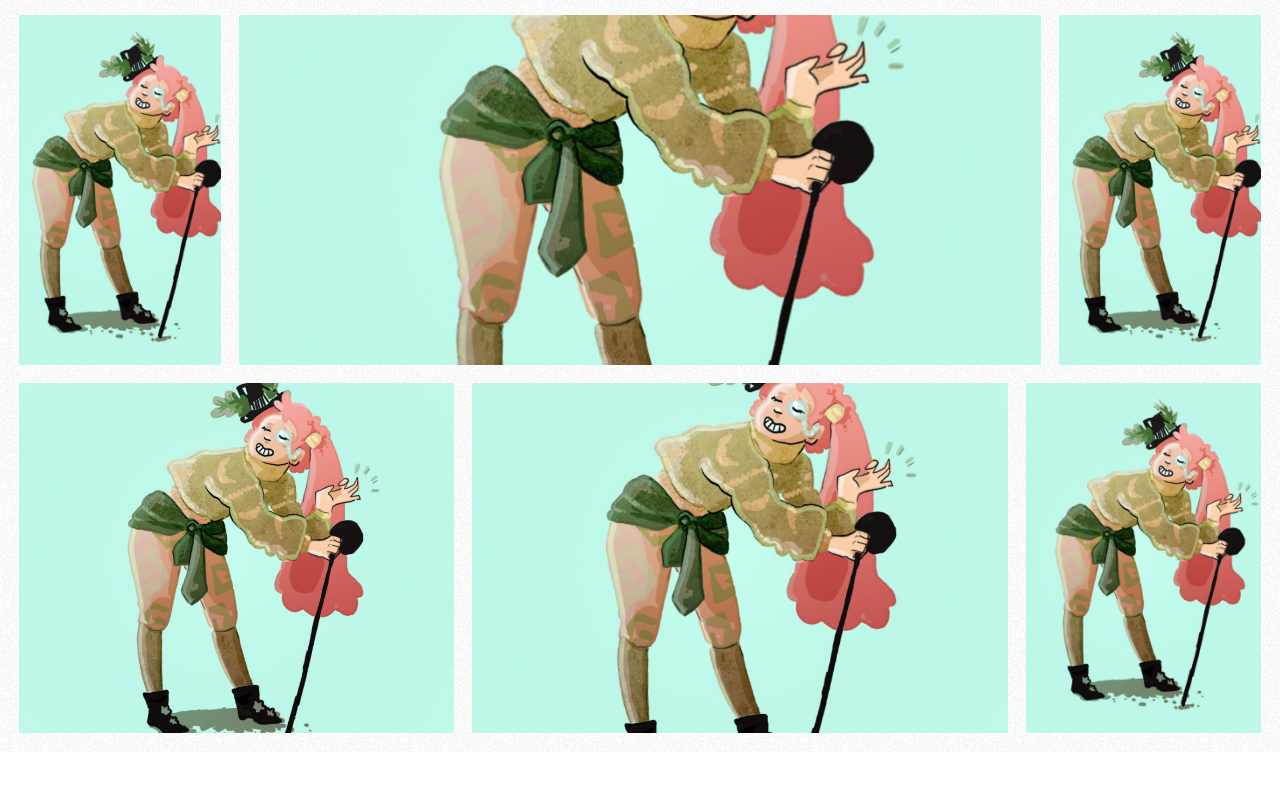
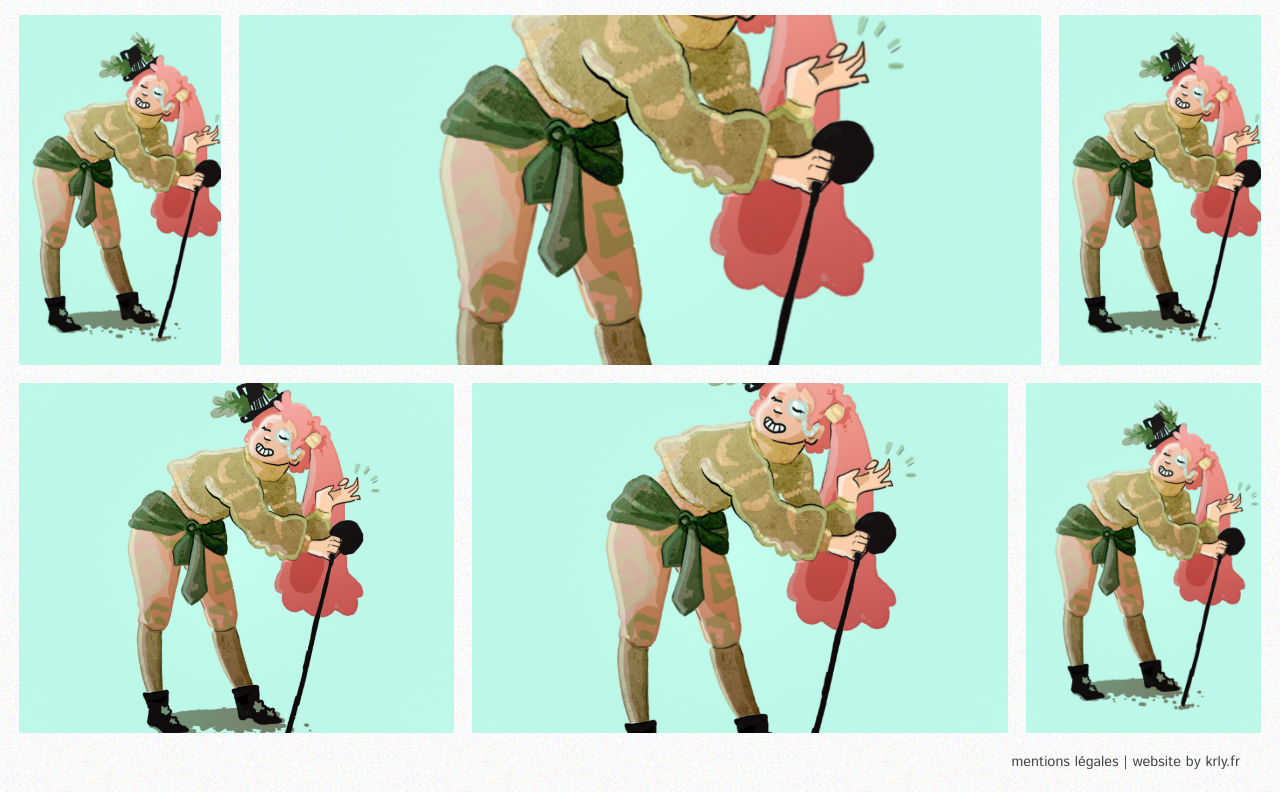
Before and after one commit to carlyne/Portfolio, a plain HTML site: page Wireframe/index.html in a window 1280 px wide. Shown: the part 652-1444 px from the top of the page. Before the commit the page ends 1404 px from the top, so only its background shows below. Drawn offline with Linux system fonts and the light colour scheme.

Commit message:
better interface

```diff
--- a/Wireframe/index.html
+++ b/Wireframe/index.html
@@ -38,6 +38,10 @@
             <aside id="info">
                 <p></p>
             </aside>
+
+            <footer>
+                <p>mentions légales | website by krly.fr</p>
+            </footer>
         </section>
     </main>
 
--- a/Wireframe/style.css
+++ b/Wireframe/style.css
@@ -35,6 +35,20 @@ h1 {
     font-size: 2rem;
 }
 
+footer {
+    width: 100%;
+    display: flex;
+    padding: 10px;
+    justify-content: flex-end;
+    align-items: center;
+}
+
+footer p {
+    margin: 0 20px;
+    font-size: 0.9rem;
+    color: #434343;
+}
+
 
 /* NAVIGATION */
 
@@ -49,7 +63,7 @@ h1 {
     display: flex;
     flex-direction: column;
     align-items: center;
-    justify-content: space-around;
+    justify-content: space-between;
 }
 
 #logo-mobile {
```
